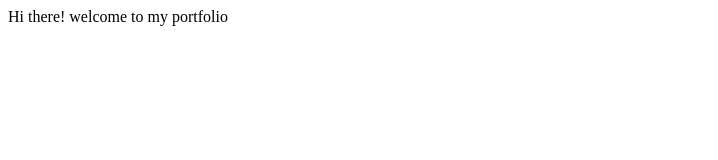
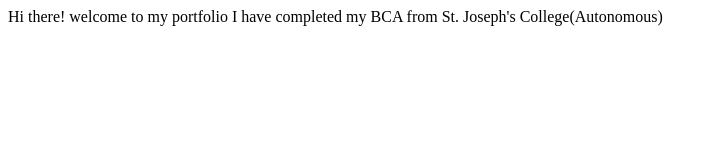
Before and after one commit to Nikhil-Kaul/Nikhil-Kaul-Portfolio, a plain HTML site: page index.html in a window 1280 px wide. Shown: the whole page, without its empty margins (0-718 px from the left). Drawn offline with Linux system fonts and the light colour scheme.

Commit message:
Docs: Added education details

```diff
--- a/index.html
+++ b/index.html
@@ -6,6 +6,7 @@
     <title>Nikhil Kaul</title>
   </head>
   <body>
-    Hi there! welcome to my portfolio
+    Hi there! welcome to my portfolio I have completed my BCA from St. Joseph's
+    College(Autonomous)
   </body>
 </html>
```
